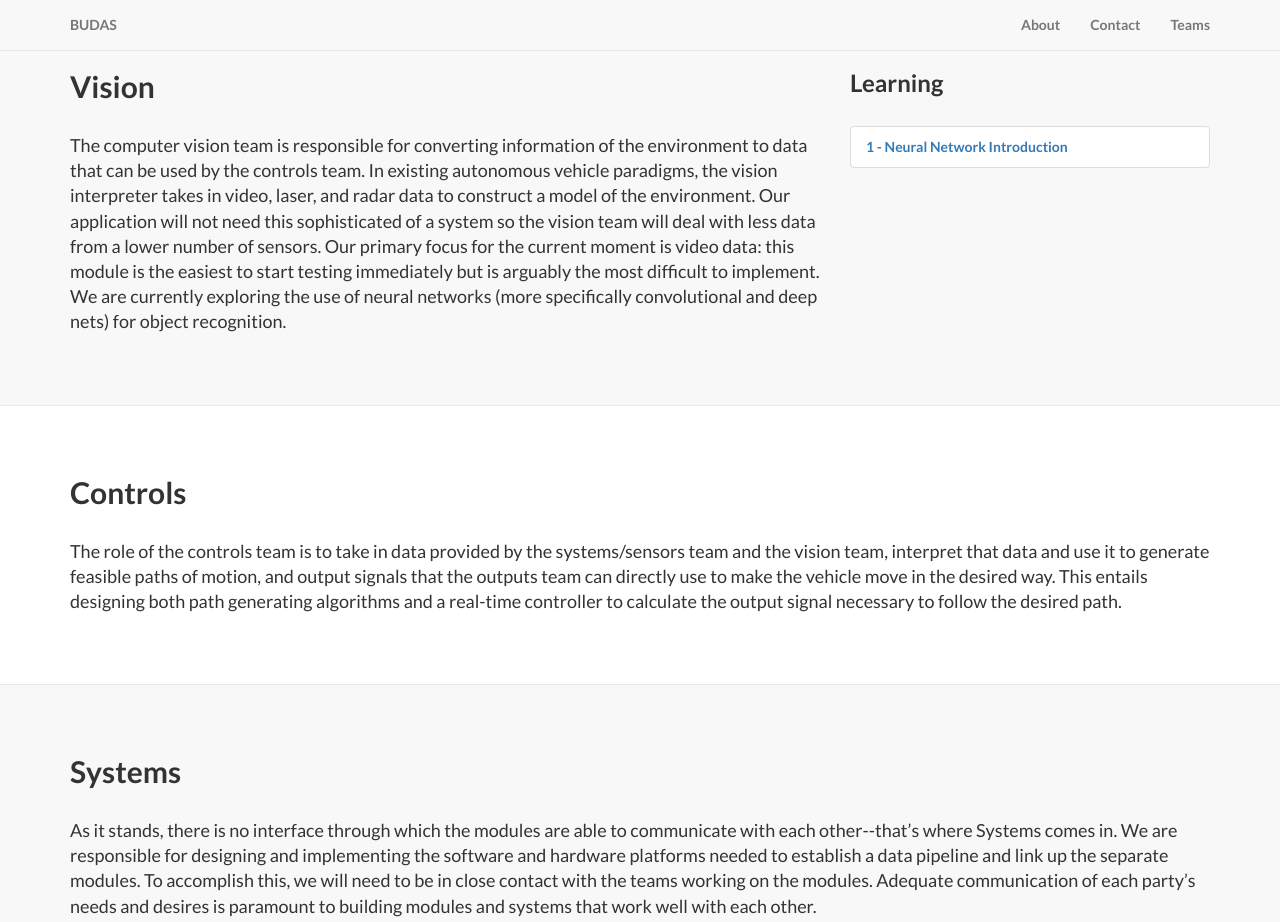
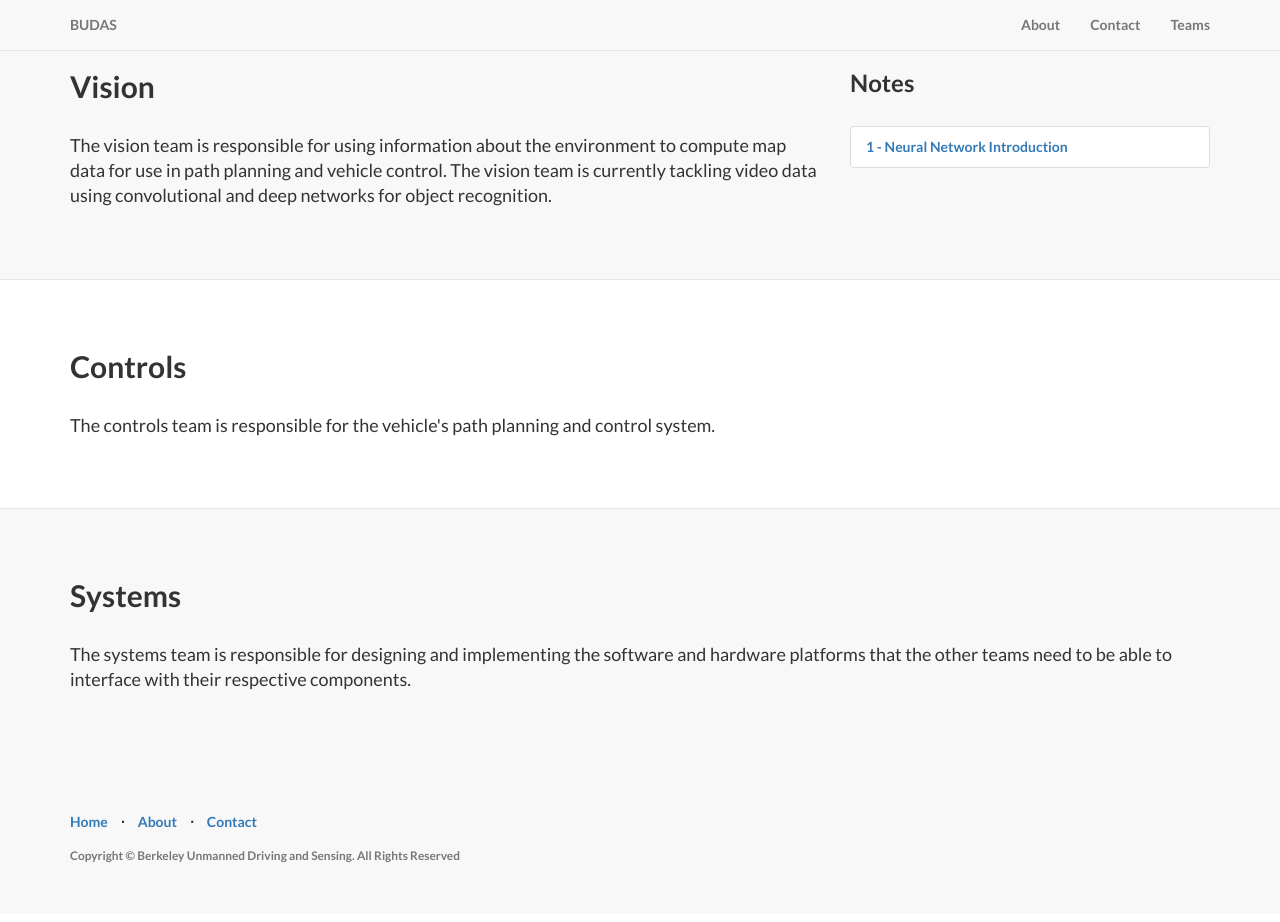
Before and after one commit to calautogolf/calautogolf.github.io, a plain HTML site: page teams.html in a window 1280 px wide. Shown: the top 922 px of the page. Drawn offline with Linux system fonts and the light colour scheme.

Commit message:
Refactor text

```diff
--- a/teams.html
+++ b/teams.html
@@ -74,10 +74,10 @@
                         <!-- <hr class="section-heading-spacer"> -->
                         <div class="clearfix"></div>
                         <h2 class="section-heading">Vision</h2>
-                        <p class="lead">The computer vision team is responsible for converting information of the environment to data that can be used by the controls team. In existing autonomous vehicle paradigms, the vision interpreter takes in video, laser, and radar data to construct a model of the environment. Our application will not need this sophisticated of a system so the vision team will deal with less data from a lower number of sensors. Our primary focus for the current moment is video data: this module is the easiest to start testing immediately but is arguably the most difficult to implement. We are currently exploring the use of neural networks (more specifically convolutional and deep nets) for object recognition.</p>
+                        <p class="lead">The vision team is responsible for using information about the environment to compute map data for use in path planning and vehicle control. The vision team is currently tackling video data using convolutional and deep networks for object recognition.</p>
                     </div>
                     <div class="col-lg-4">
-                        <h3 class="section-heading">Learning</h3>
+                        <h3 class="section-heading">Notes</h3>
                         <ul class="list-group">
                             <a href="vision-tuts/01neuralnets.html"><li class="list-group-item">1 - Neural Network Introduction</li></a>
                         </ul>
@@ -97,7 +97,7 @@
                         <!-- <hr class="section-heading-spacer"> -->
                         <div class="clearfix"></div>
                         <h2 class="section-heading">Controls</h2>
-                        <p class="lead">The role of the controls team is to take in data provided by the systems/sensors team and the vision team, interpret that data and use it to generate feasible paths of motion, and output signals that the outputs team can directly use to make the vehicle move in the desired way. This entails designing both path generating algorithms and a real-time controller to calculate the output signal necessary to follow the desired path.</p>
+                        <p class="lead">The controls team is responsible for the vehicle's path planning and control system.</p>
                     </div>
                 </div>
 
@@ -114,7 +114,7 @@
                         <!-- <hr class="section-heading-spacer"> -->
                         <div class="clearfix"></div>
                         <h2 class="section-heading">Systems</h2>
-                        <p class="lead">As it stands, there is no interface through which the modules are able to communicate with each other--that’s where Systems comes in. We are responsible for designing and implementing the software and hardware platforms needed to establish a data pipeline and link up the separate modules. To accomplish this, we will need to be in close contact with the teams working on the modules. Adequate communication of each party’s needs and desires is paramount to building modules and systems that work well with each other.</p>
+                        <p class="lead">The systems team is responsible for designing and implementing the software and hardware platforms that the other teams need to be able to interface with their respective components.</p>
                     </div>
                 </div>
 
```
Also changed, not shown: index.html (+5 -5 lines).
